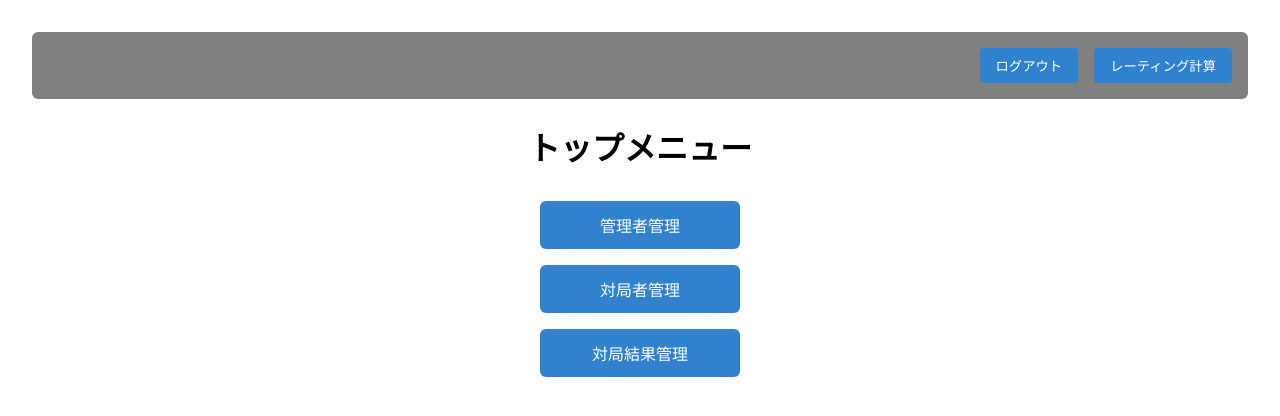
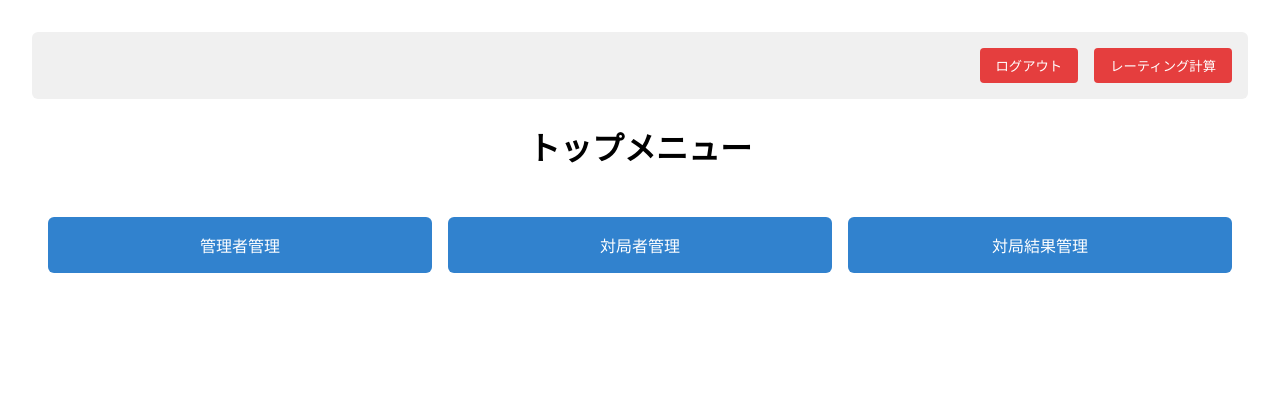
Before and after one commit to inunu1/next-rate, a Next.js app in the folder next-rate/: page /dashboard in a window 1280 px wide. Shown: the top 416 px of the page. Built offline with nearby package versions, Linux system fonts and the light colour scheme; no server answers; sample sign-in values are in the browser's storage.

Commit message:
デザイン

```diff
--- a/next-rate/src/app/dashboard/Dashboard.module.css
+++ b/next-rate/src/app/dashboard/Dashboard.module.css
@@ -7,14 +7,14 @@
   justify-content: flex-end;
   gap: 1rem;
   margin-bottom: 1.5rem;
-  background-color: gray; /* グレー背景 */
+  background-color: #f0f0f0; /* グレー背景 */
   padding: 1rem;
   border-radius: 6px;
 }
 
 .navButton {
   padding: 0.5rem 1rem;
-  background-color: #3182ce;
+  background-color: #e53e3e;
   color: white;
   border: none;
   border-radius: 4px;
@@ -22,7 +22,7 @@
 }
 
 .navButton:hover {
-  background-color: #2b6cb0;
+  background-color: #c53030;
 }
 
 .main {
@@ -34,24 +34,24 @@
   margin-bottom: 2rem;
 }
 
-.buttonGroup {
-  display: flex;
-  flex-direction: column;
+.grid {
+  display: grid;
+  grid-template-columns: repeat(auto-fit, minmax(200px, 1fr));
   gap: 1rem;
-  align-items: center;
+  justify-content: center;
+  padding: 1rem;
 }
 
-.button {
-  padding: 0.75rem 1.5rem;
+.gridButton {
+  padding: 1rem;
   background-color: #3182ce;
   color: white;
   border: none;
   border-radius: 6px;
   font-size: 1rem;
   cursor: pointer;
-  width: 200px;
 }
 
-.button:hover {
+.gridButton:hover {
   background-color: #2b6cb0;
 }
--- a/next-rate/src/app/dashboard/DashboardClient.tsx
+++ b/next-rate/src/app/dashboard/DashboardClient.tsx
@@ -26,14 +26,14 @@ export default function DashboardClient() {
       {/* メインコンテンツ */}
       <main className={styles.main}>
         <h1 className={styles.title}>トップメニュー</h1>
-        <div className={styles.buttonGroup}>
-          <button className={styles.button} onClick={() => location.href = '/admin'}>
+        <div className={styles.grid}>
+          <button className={styles.gridButton} onClick={() => location.href = '/admin'}>
             管理者管理
           </button>
-          <button className={styles.button} onClick={() => location.href = '/player'}>
+          <button className={styles.gridButton} onClick={() => location.href = '/player'}>
             対局者管理
           </button>
-          <button className={styles.button} onClick={() => location.href = '/result'}>
+          <button className={styles.gridButton} onClick={() => location.href = '/result'}>
             対局結果管理
           </button>
         </div>
```
